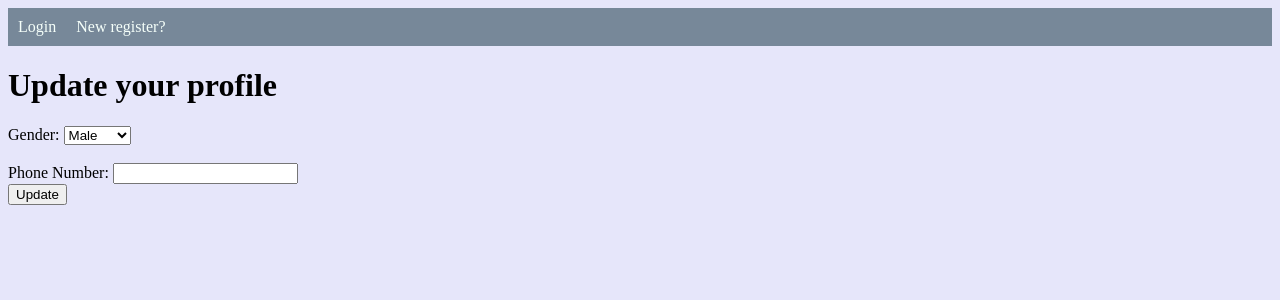
After one commit to yuvashree19/project1, a Flask app: page /update in a window 1280 px wide. The commit adds this page. Shown: the top 300 px of the page. Run offline with Flask 2, Linux system fonts and the light colour scheme.

Commit message:
CREATED AND UPDATED PROFILE INFO

```diff
--- a/main.py
+++ b/main.py
@@ -24,6 +24,8 @@ class User(db.Model,UserMixin):
     email=db.Column(db.String(100),unique=True)
     password=db.Column(db.String(100))
     profile=db.Column(db.String(100),unique=True,nullable=False,default='default.jpg')
+    gender=db.Column(db.String(10))
+    phonenumber=db.Column(db.String(15))
     notes=db.relationship('Notes')
 
 class Notes(db.Model):
@@ -33,10 +35,6 @@ class Notes(db.Model):
 class Posts(db.Model):
     id=db.Column(db.Integer,primary_key=True)
     posts=db.Column(db.String(500))
-class Profile(db.Model):
-    id=db.Column(db.Integer,primary_key=True)
-    image=db.Column(db.Text,nullable=False)
-    name=db.Column(db.Text,nullable=False)
 
 
 def create(app):
@@ -139,7 +137,7 @@ def cgpa():
     if request.method=='POST':
         regulation=request.form.get('regulation')
         if regulation=='Reg2017':
-            return redirect(url_for('home'))
+            return redirect(url_for('notes'))
         else:
             return redirect(url_for('notes'))
     return render_template('calculator.html',user=current_user)
@@ -153,13 +151,24 @@ def save_picture(form_picture):
 def profile():
     if request.method=='POST':
         file = request.files['image']
-        filename=secure_filename(file.filename)
         img_file=save_picture(file)
         current_user.profile=img_file
         db.session.commit()
         return redirect(url_for('profile'))
     image_url=url_for('static',filename='profile_images/'+current_user.profile)
     return render_template('profile.html', user=current_user,image_url=image_url)
+@app.route('/update',methods=['GET','POST'])
+def update():
+    if request.method=='POST':
+        gender=request.form.get('gender')
+        phonenumber=request.form.get('number')
+        current_user.gender=gender
+        current_user.phonenumber=phonenumber
+        db.session.commit()
 
+        flash('Profile updated',category='success')
+        return redirect(url_for('home'))
+
+    return render_template('update.html',user=current_user)
 if __name__=='__main__':
     app.run(debug=True)
--- a/templates/layout.html
+++ b/templates/layout.html
@@ -49,7 +49,7 @@
             <li><a href='cgpa'>CGPA</a></li>
             <li style='float:right'><a href='logout'>Logout</a></li>
             <li style='float:right'><a href='profile'>Profile</a></li>
-        {%else%}
+            {%else%}
             <li><a href='login'>Login</a></li>
             <li><a href='register'>New register?</a></li>
         {%endif%}
--- /dev/null
+++ b/templates/update.html
@@ -0,0 +1,17 @@
+{%extends 'layout.html'%}
+{%block content%}
+<h1>Update your profile</h1>
+<form method='POST' action='/update'>
+    <label for='gender'>Gender:</label>
+    <select id='gender' name='gender'>
+        <option value='Male'>Male</option>
+        <option value='Female'>Female</option>
+    </select>
+    <br><br>
+    <label for='number'>Phone Number:</label>
+    <input type='tel' name='number' id='number'>
+    <br>
+    <button type="submit">Update</button>
+
+</form>
+{%endblock%}
```
Also changed, not shown: templates/profile.html (+15 -1 lines), static/main.css (line endings or trailing spaces), static/profile_images/Jellyfish.jpg (added).
